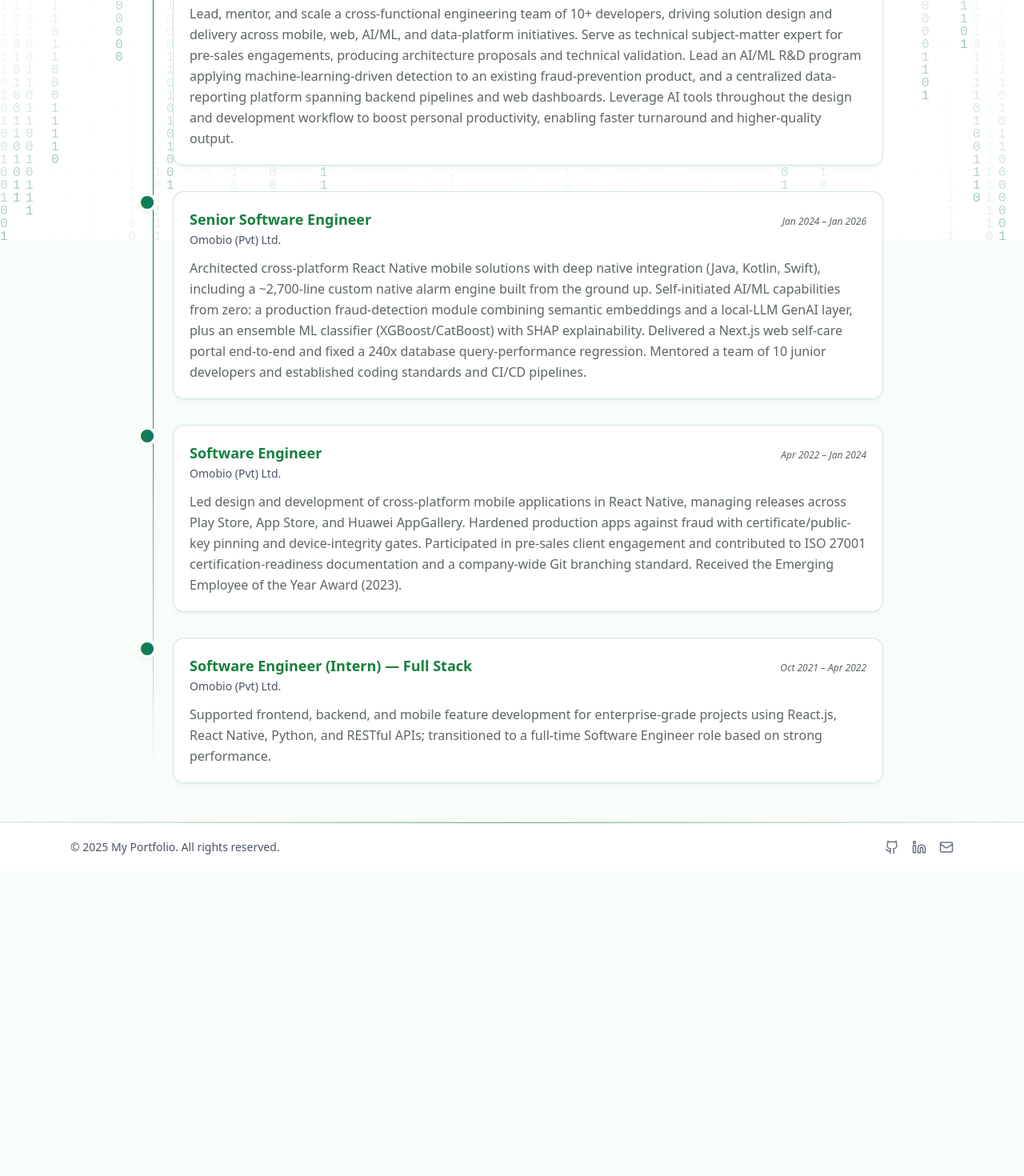
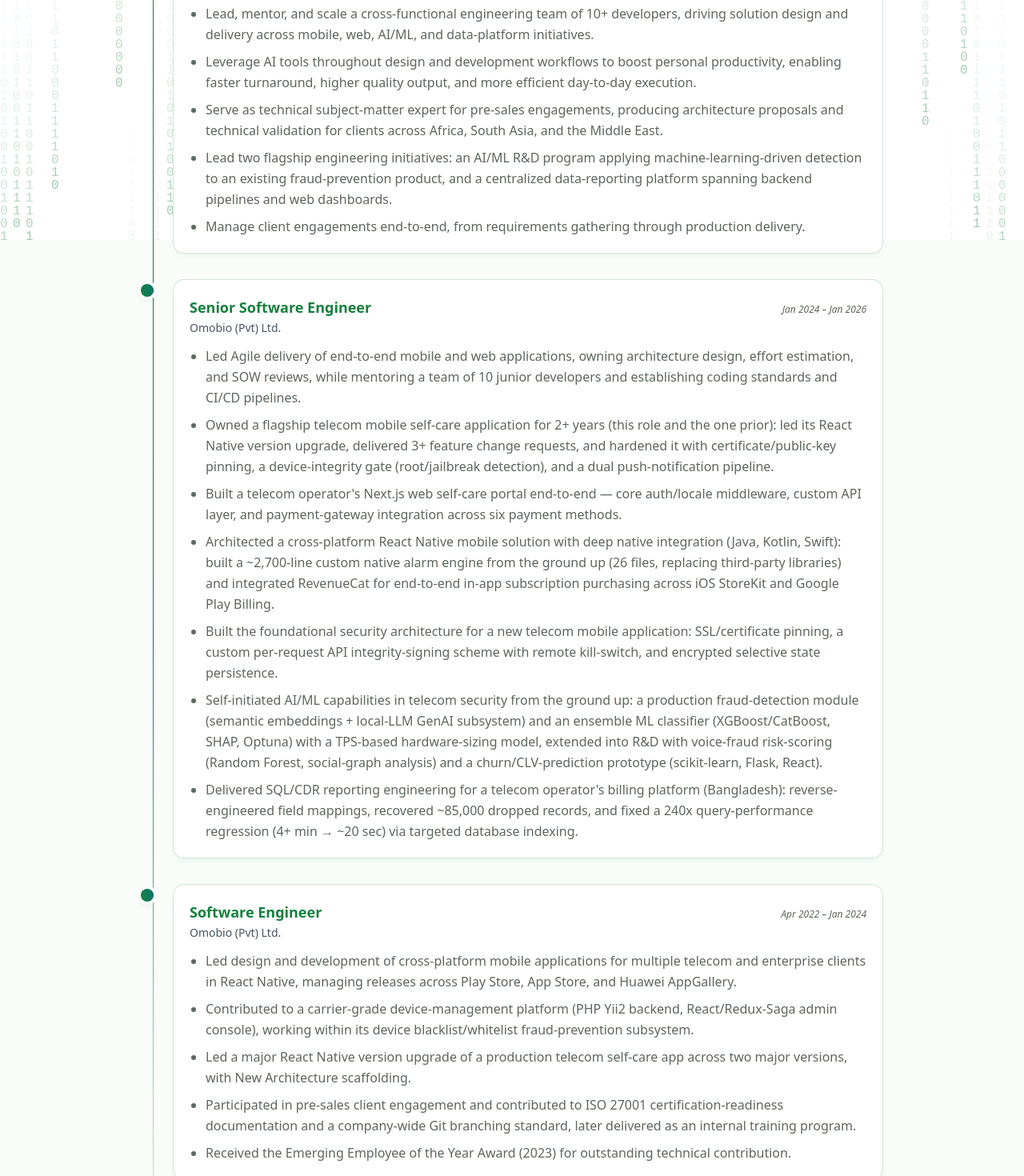
Before and after one commit to PathmikaW/my-portfolio, a Next.js app in the folder my-portfolio/: page /en/experience in a window 1280 px wide. Shown: the part 500-1970 px from the top of the page at 80% size. Before the commit the page ends 1589 px from the top, so only its background shows below. Built offline with nearby package versions, Linux system fonts and the light colour scheme.

Commit message:
feat(experience): render role highlights as bullet lists matching LinkedIn
Switched the description field from a single paragraph to a highlights
array and updated the timeline to render it as a bullet list, using
the exact same wording as the LinkedIn profile for all 4 roles.

```diff
--- a/my-portfolio/src/app/[locale]/experience/_components/ExperienceClient.tsx
+++ b/my-portfolio/src/app/[locale]/experience/_components/ExperienceClient.tsx
@@ -7,7 +7,7 @@
   company: string;
   role: string;
   period: string;
-  description: string;
+  highlights: string[];
 }
 
 interface Props {
@@ -27,7 +27,11 @@
                 <span className="text-xs font-medium text-muted-foreground italic">{exp.period}</span>
               </div>
               <p className="text-sm text-gray-600 dark:text-gray-400 mt-0.5">{exp.company}</p>
-              <p className="mt-3 text-sm sm:text-base text-muted-foreground leading-relaxed">{exp.description}</p>
+              <ul className="mt-3 space-y-2 list-disc pl-5 text-sm sm:text-base text-muted-foreground leading-relaxed">
+                {exp.highlights.map((highlight, i) => (
+                  <li key={i}>{highlight}</li>
+                ))}
+              </ul>
             </TimelineItem>
           </ScrollItem>
         ))}
--- a/my-portfolio/src/data/experience.ts
+++ b/my-portfolio/src/data/experience.ts
@@ -2,7 +2,7 @@
   company: string;
   role: string;
   period: string;
-  description: string;
+  highlights: string[];
 }
 
 export const experience: Experience[] = [
@@ -10,28 +10,46 @@
     company: 'Omobio (Pvt) Ltd.',
     role: 'Associate Tech Lead',
     period: 'Jan 2026 – Present',
-    description:
-      'Lead, mentor, and scale a cross-functional engineering team of 10+ developers, driving solution design and delivery across mobile, web, AI/ML, and data-platform initiatives. Serve as technical subject-matter expert for pre-sales engagements, producing architecture proposals and technical validation. Lead an AI/ML R&D program applying machine-learning-driven detection to an existing fraud-prevention product, and a centralized data-reporting platform spanning backend pipelines and web dashboards. Leverage AI tools throughout the design and development workflow to boost personal productivity, enabling faster turnaround and higher-quality output.',
+    highlights: [
+      'Lead, mentor, and scale a cross-functional engineering team of 10+ developers, driving solution design and delivery across mobile, web, AI/ML, and data-platform initiatives.',
+      'Leverage AI tools throughout design and development workflows to boost personal productivity, enabling faster turnaround, higher quality output, and more efficient day-to-day execution.',
+      'Serve as technical subject-matter expert for pre-sales engagements, producing architecture proposals and technical validation for clients across Africa, South Asia, and the Middle East.',
+      'Lead two flagship engineering initiatives: an AI/ML R&D program applying machine-learning-driven detection to an existing fraud-prevention product, and a centralized data-reporting platform spanning backend pipelines and web dashboards.',
+      'Manage client engagements end-to-end, from requirements gathering through production delivery.',
+    ],
   },
   {
     company: 'Omobio (Pvt) Ltd.',
     role: 'Senior Software Engineer',
     period: 'Jan 2024 – Jan 2026',
-    description:
-      'Architected cross-platform React Native mobile solutions with deep native integration (Java, Kotlin, Swift), including a ~2,700-line custom native alarm engine built from the ground up. Self-initiated AI/ML capabilities from zero: a production fraud-detection module combining semantic embeddings and a local-LLM GenAI layer, plus an ensemble ML classifier (XGBoost/CatBoost) with SHAP explainability. Delivered a Next.js web self-care portal end-to-end and fixed a 240x database query-performance regression. Mentored a team of 10 junior developers and established coding standards and CI/CD pipelines.',
+    highlights: [
+      'Led Agile delivery of end-to-end mobile and web applications, owning architecture design, effort estimation, and SOW reviews, while mentoring a team of 10 junior developers and establishing coding standards and CI/CD pipelines.',
+      "Owned a flagship telecom mobile self-care application for 2+ years (this role and the one prior): led its React Native version upgrade, delivered 3+ feature change requests, and hardened it with certificate/public-key pinning, a device-integrity gate (root/jailbreak detection), and a dual push-notification pipeline.",
+      "Built a telecom operator's Next.js web self-care portal end-to-end — core auth/locale middleware, custom API layer, and payment-gateway integration across six payment methods.",
+      'Architected a cross-platform React Native mobile solution with deep native integration (Java, Kotlin, Swift): built a ~2,700-line custom native alarm engine from the ground up (26 files, replacing third-party libraries) and integrated RevenueCat for end-to-end in-app subscription purchasing across iOS StoreKit and Google Play Billing.',
+      'Built the foundational security architecture for a new telecom mobile application: SSL/certificate pinning, a custom per-request API integrity-signing scheme with remote kill-switch, and encrypted selective state persistence.',
+      'Self-initiated AI/ML capabilities in telecom security from the ground up: a production fraud-detection module (semantic embeddings + local-LLM GenAI subsystem) and an ensemble ML classifier (XGBoost/CatBoost, SHAP, Optuna) with a TPS-based hardware-sizing model, extended into R&D with voice-fraud risk-scoring (Random Forest, social-graph analysis) and a churn/CLV-prediction prototype (scikit-learn, Flask, React).',
+      "Delivered SQL/CDR reporting engineering for a telecom operator's billing platform (Bangladesh): reverse-engineered field mappings, recovered ~85,000 dropped records, and fixed a 240x query-performance regression (4+ min → ~20 sec) via targeted database indexing.",
+    ],
   },
   {
     company: 'Omobio (Pvt) Ltd.',
     role: 'Software Engineer',
     period: 'Apr 2022 – Jan 2024',
-    description:
-      'Led design and development of cross-platform mobile applications in React Native, managing releases across Play Store, App Store, and Huawei AppGallery. Hardened production apps against fraud with certificate/public-key pinning and device-integrity gates. Participated in pre-sales client engagement and contributed to ISO 27001 certification-readiness documentation and a company-wide Git branching standard. Received the Emerging Employee of the Year Award (2023).',
+    highlights: [
+      'Led design and development of cross-platform mobile applications for multiple telecom and enterprise clients in React Native, managing releases across Play Store, App Store, and Huawei AppGallery.',
+      'Contributed to a carrier-grade device-management platform (PHP Yii2 backend, React/Redux-Saga admin console), working within its device blacklist/whitelist fraud-prevention subsystem.',
+      'Led a major React Native version upgrade of a production telecom self-care app across two major versions, with New Architecture scaffolding.',
+      'Participated in pre-sales client engagement and contributed to ISO 27001 certification-readiness documentation and a company-wide Git branching standard, later delivered as an internal training program.',
+      'Received the Emerging Employee of the Year Award (2023) for outstanding technical contribution.',
+    ],
   },
   {
     company: 'Omobio (Pvt) Ltd.',
     role: 'Software Engineer (Intern) — Full Stack',
     period: 'Oct 2021 – Apr 2022',
-    description:
+    highlights: [
       'Supported frontend, backend, and mobile feature development for enterprise-grade projects using React.js, React Native, Python, and RESTful APIs; transitioned to a full-time Software Engineer role based on strong performance.',
+    ],
   },
 ];
```
